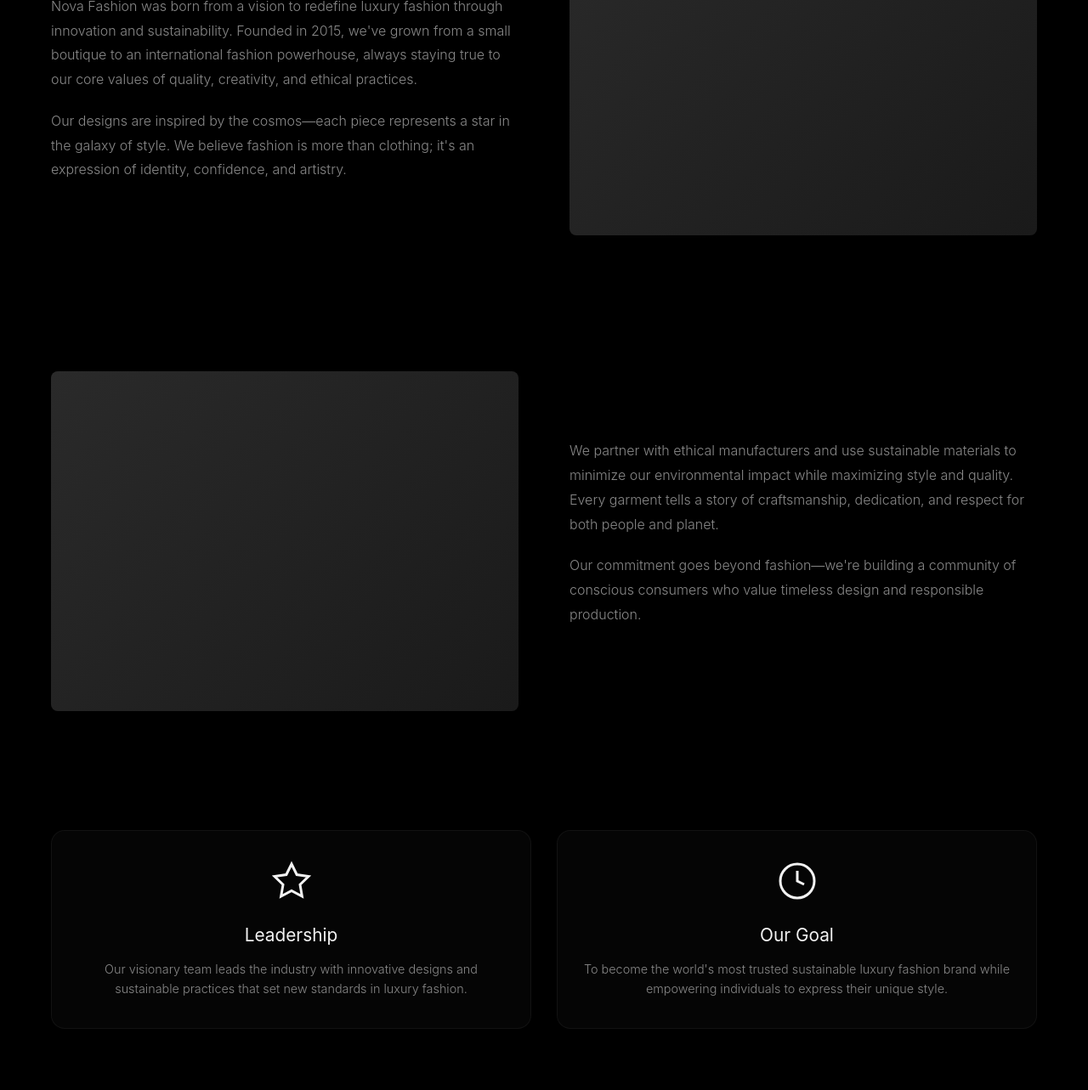
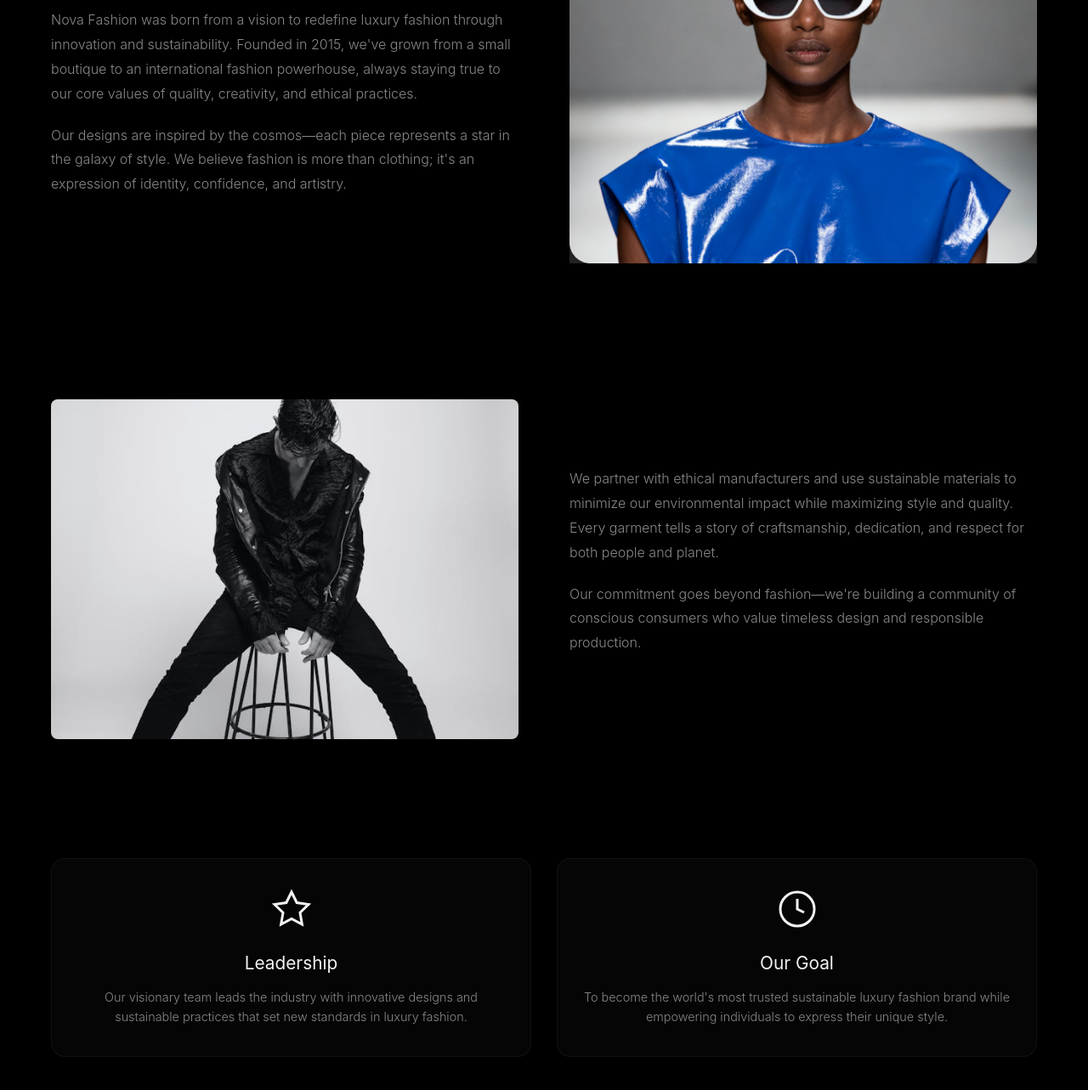
Before and after one commit to kingsley489/nova-fashion, a plain HTML site: page about.html in a window 1280 px wide. Shown: the part 763-2046 px from the top of the page at 85% size. Drawn offline with Linux system fonts and the light colour scheme; a web font is replaced by a local one.

Commit message:
Add second image to about page

```diff
--- a/about.html
+++ b/about.html
@@ -81,8 +81,8 @@
                             We believe fashion is more than clothing; it's an expression of identity, confidence, and
                             artistry.</p>
                     </div>
-                    <div class="story-image">
-                        <div class="image-placeholder"></div>
+                    <div class="image-placeholder">
+                        <img src="images/about/event2.png" alt="Our Vision">
                     </div>
                 </div>
             </div>
@@ -93,7 +93,9 @@
             <div class="container">
                 <div class="vision-grid">
                     <div class="vision-image">
-                        <div class="image-placeholder"></div>
+                        <div class="image-placeholder">
+                            <img src="images/about/event1.jpg" alt="Our Vision">
+                        </div>
                     </div>
                     <div class="vision-content">
                         <p>We partner with ethical manufacturers and use sustainable materials to minimize our
```
Also changed, not shown: images/about/event1.jpg (added), images/about/event2.png (added).
